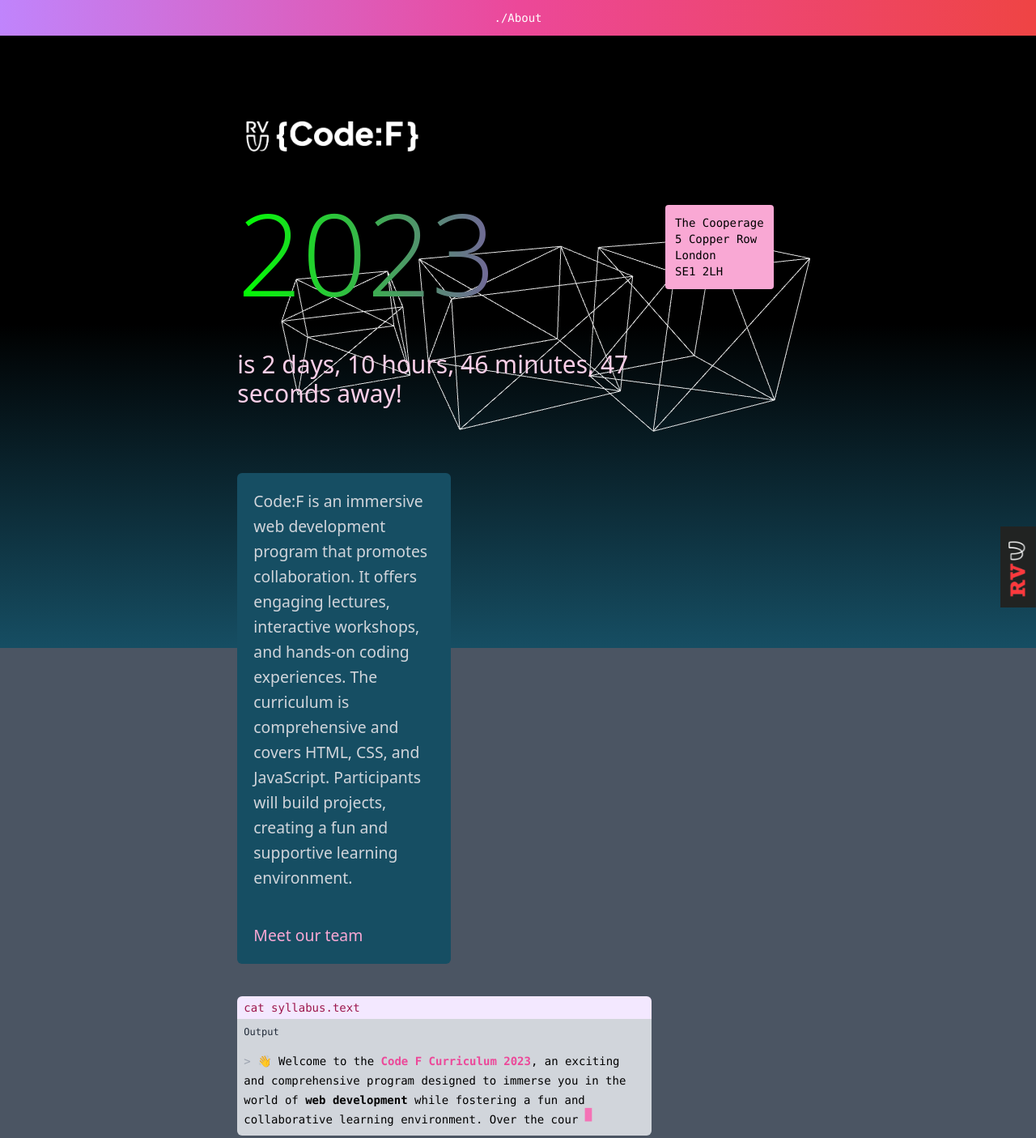
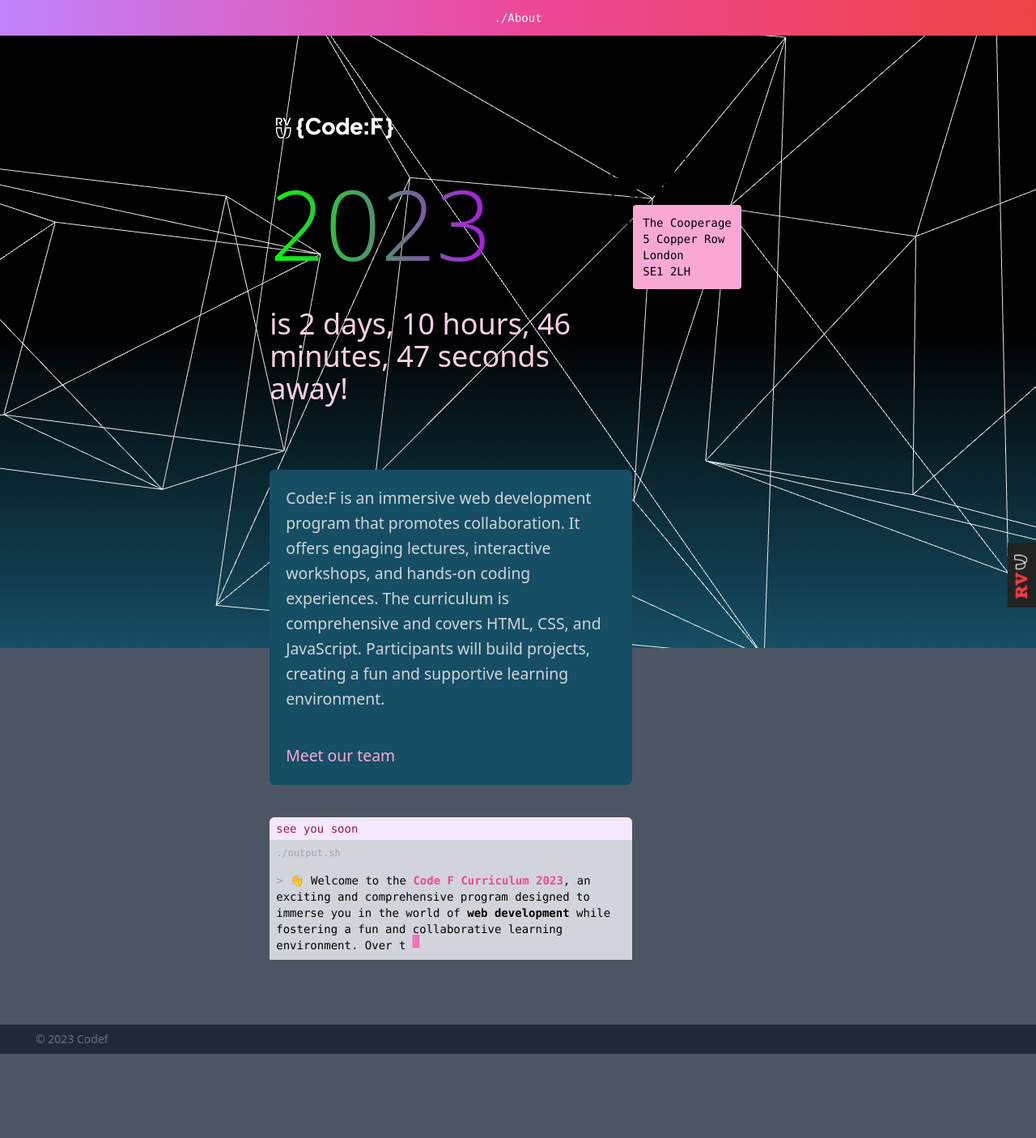
Before and after one commit to ossiehilts/CodeF-Astro-Template-2023, an Astro site: page / in a window 1280 px wide. Shown: the top 1405 px of the page at 81% size. After the commit the page ends 1301 px from the top, so only its background shows below. Built offline with nearby package versions, Linux system fonts and the light colour scheme; Astro itself is replaced by a stand-in of ours; animation ran at ten frames a second.

Commit message:
Update 3 files

```diff
--- a/src/components/Background.tsx
+++ b/src/components/Background.tsx
@@ -18,7 +18,7 @@ const ThreeJSAnimation = () => {
         0.1,
         1000
       );
-      camera.position.z = 5;
+      camera.position.z = 2;
 
       // Create a renderer
       renderer = new THREE.WebGLRenderer({ antialias: true });
@@ -69,7 +69,7 @@ const ThreeJSAnimation = () => {
 
       // Rotate websites
       scene.children.forEach((website, i) => {
-        const rand = ((i + 58 * Math.random()) / 10000) * 2;
+        const rand = ((i + 58 * Math.random()) / 1000) * 0.8;
         website.rotation.x += rand;
         website.rotation.y += rand;
       });
--- a/src/components/CountdownTimer.tsx
+++ b/src/components/CountdownTimer.tsx
@@ -50,12 +50,12 @@ export const TypingComponent = () => {
   };
 
   return (
-    <div className="text-black">
-      <p className="p-2 text-gray-800 bg-gray-300 font-mono text-xs w-lg">
-        Output
+    <div className="text-black block">
+      <p className="p-2 text-gray-400 bg-gray-300 font-mono text-xs">
+        ./output.sh
       </p>
       <p
-        className="p-2 bg-gray-300 font-mono text-sm rounded-b-md max-w-lg leading-6"
+        className="p-2 bg-gray-300 font-mono text-sm rounded-b-mdleading-6"
         dangerouslySetInnerHTML={{
           __html:
             message +
@@ -101,7 +101,7 @@ const CountdownTimer = () => {
   });
 
   return (
-    <h2 className="text-3xl text-left w-full block m-0 p-0 md:mt-2">
+    <h2 className="text-4xl text-left w-full block m-0 p-0 md:mt-2 leading-10 sm:mt-40 max-w-md">
       <span>is {timeLeft.days} days, </span>
       <span>{timeLeft.hours} hours, </span>
       <span>{timeLeft.minutes} minutes, </span>
--- a/src/pages/index.astro
+++ b/src/pages/index.astro
@@ -23,7 +23,7 @@ import Layout from "../layouts/Layout.astro";
 
 	.my-heading {
 		display: block;
-		width: 100%;
+		width: 300px;
 		text-align: left;
 		font-weight: lighter;
 		color: transparent;
@@ -32,7 +32,7 @@ import Layout from "../layouts/Layout.astro";
 		background-clip: text;
 		-webkit-text-fill-color: transparent;
 		font-family: "Open Sans", sans-serif;
-		font-size: 140px;
+		font-size: 120px;
 		animation: swirl 1s linear infinite;
 	}
 
@@ -55,7 +55,7 @@ import Layout from "../layouts/Layout.astro";
 				position: "fixed",
 				right: 0,
 				bottom: "50px",
-				height: "100px",
+				width: "35px",
 			}}
 			src="/rvu.png"
 			alt="RVU"
@@ -66,7 +66,7 @@ import Layout from "../layouts/Layout.astro";
 			<div class="lg:flex p-10">
 				<div>
 					<div>
-						<img src="/logo.png" alt="Logo" class="block h-16" />
+						<img src="/logo.png" alt="Logo" class="block w-40" />
 						<h1 class="my-heading">
 							<div class="block">2023</div>
 						</h1>
@@ -74,7 +74,7 @@ import Layout from "../layouts/Layout.astro";
 							<CountdownTimer client:load />
 						</div>
 						<p
-							class="p-5 bg-cyan-900 rounded-md text-gray-300 md:w-1/2"
+							class="p-5 bg-cyan-900 rounded-md text-gray-300 sm:max-w-md"
 						>
 							Code:F is an immersive web development program that
 							promotes collaboration. It offers engaging lectures,
@@ -92,12 +92,12 @@ import Layout from "../layouts/Layout.astro";
 								<span class="text-pink-300">Meet our team</span>
 							</a>
 						</p>
-						<div class="mt-10 overflow-scroll max-w-lg">
+						<div class="mt-10 overflow-scroll max-w-md">
 							<div
 								class="flex items-center justify-between bg-purple-100 px-2 py-1 rounded-t-md"
 							>
 								<div class="font-mono text-sm text-pink-800">
-									cat syllabus.text
+									see you soon
 								</div>
 							</div>
 							<TypingComponent client:load />
```
